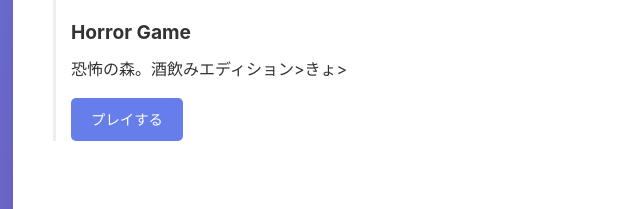
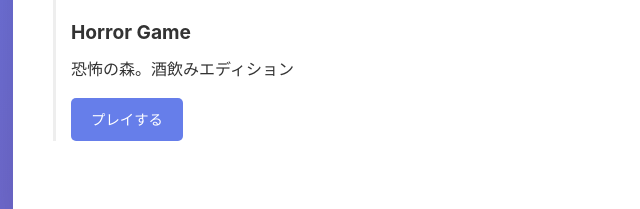
Before and after one commit to resercher-2525/resercher-2525.github.io, a plain HTML site: page index.html in a window 1280 px wide. Shown: the part 463-672 px from the top of the page, 227-867 px from the left. Drawn offline with Linux system fonts and the light colour scheme.

Commit message:
Update index.html

```diff
--- a/index.html
+++ b/index.html
@@ -21,7 +21,7 @@
             <div class="timeline-item">
                 <span class="timeline-date">HTML5 / Canvas</span>
                 <h3><a href="/horror_game/index.html" style="text-decoration: none; color: inherit;">Horror Game</a></h3>
-                <p>恐怖の森。酒飲みエディション>きょ>
+                <p>恐怖の森。酒飲みエディション</p>
                 <div style="margin-top: 10px;">
                     <a href="neon-defender.html" class="action-btn">プレイする</a>
                 </div>
```
